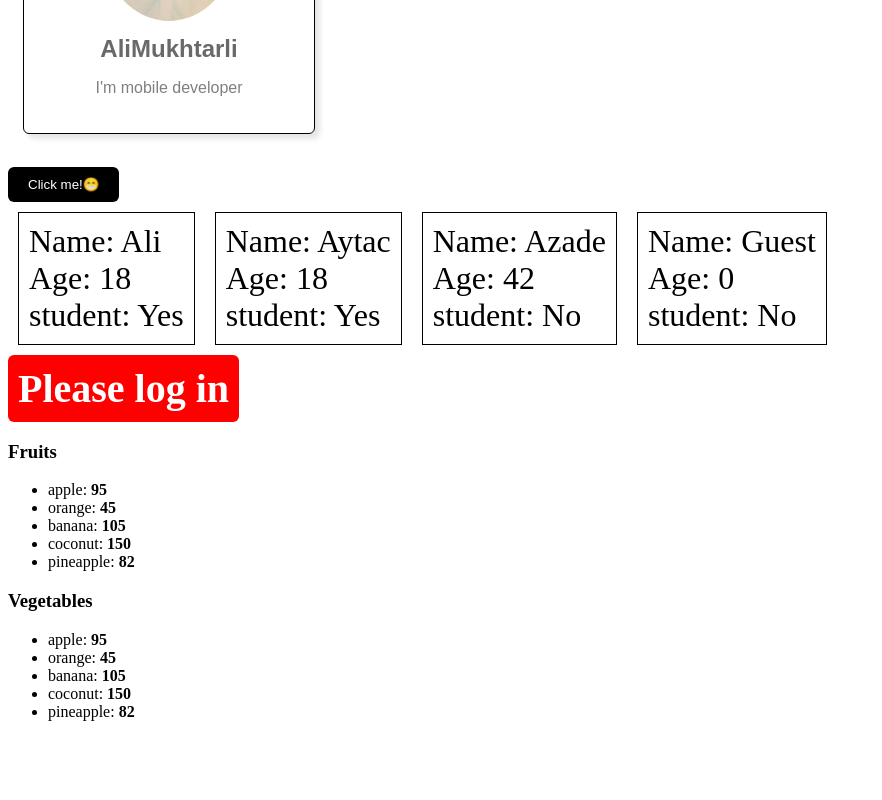
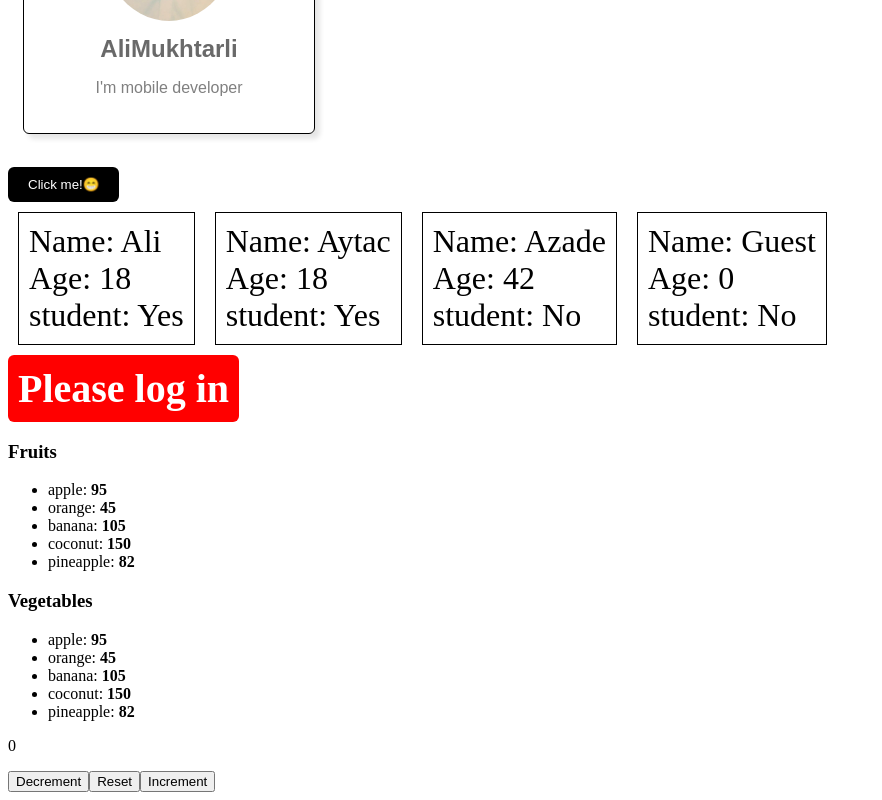
Before and after one commit to AliMukhtarli/learningReact, a React (Vite) app: page / in a window 1280 px wide. Shown: the part 869-1669 px from the top of the page, without its empty margins (0-882 px from the left). Before the commit the page ends 1606 px from the top, so only its background shows below. Built offline with nearby package versions, Linux system fonts and the light colour scheme.

Commit message:
Learning hook with practice

```diff
--- a/src/Counter.jsx
+++ b/src/Counter.jsx
@@ -15,7 +15,14 @@ function Counter(){
         setCount(0);
     }
 
-
+    return(
+        <div className="cntr-container">
+            <p className="count-display">{count}</p>
+            <button onClick={decrement} className="btn">Decrement</button>
+            <button onClick={reset} className="btn">Reset</button>
+            <button onClick={increment} className="btn">Increment</button>
+        </div>
+    )
 }
 
 export default Counter;
```
